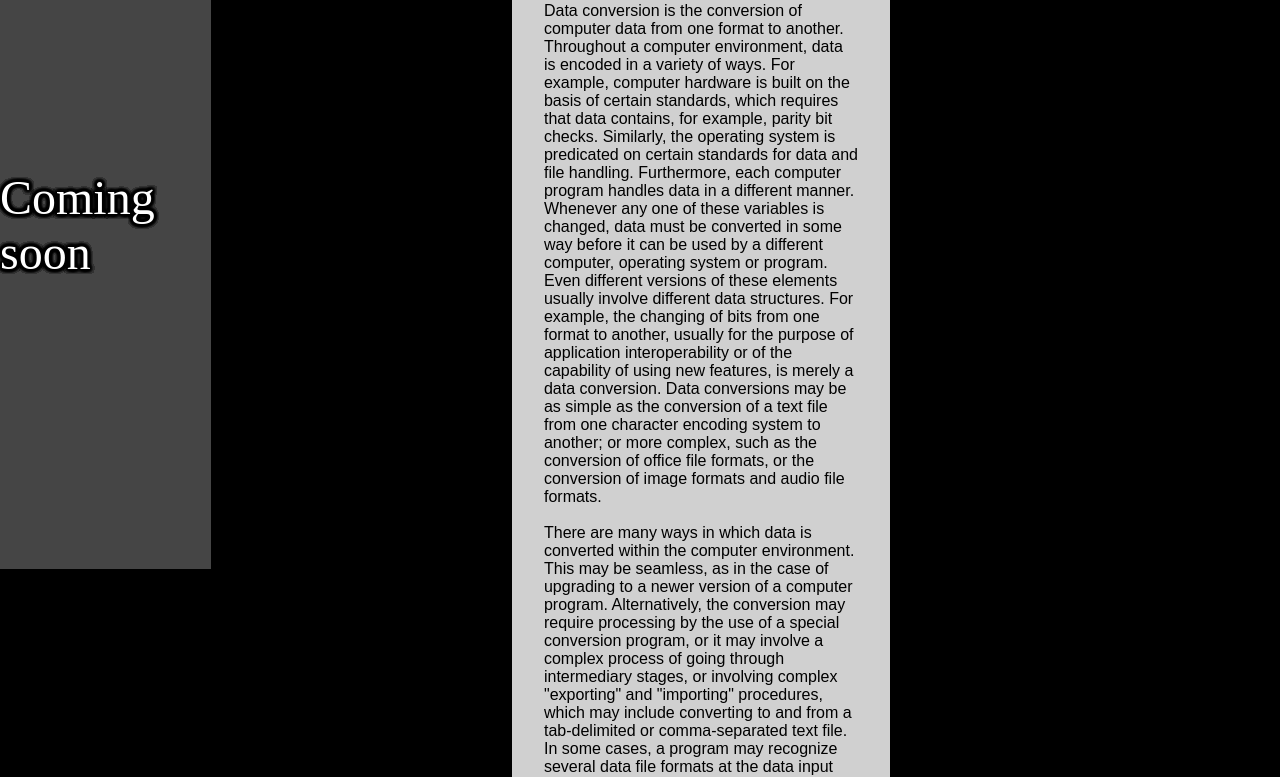
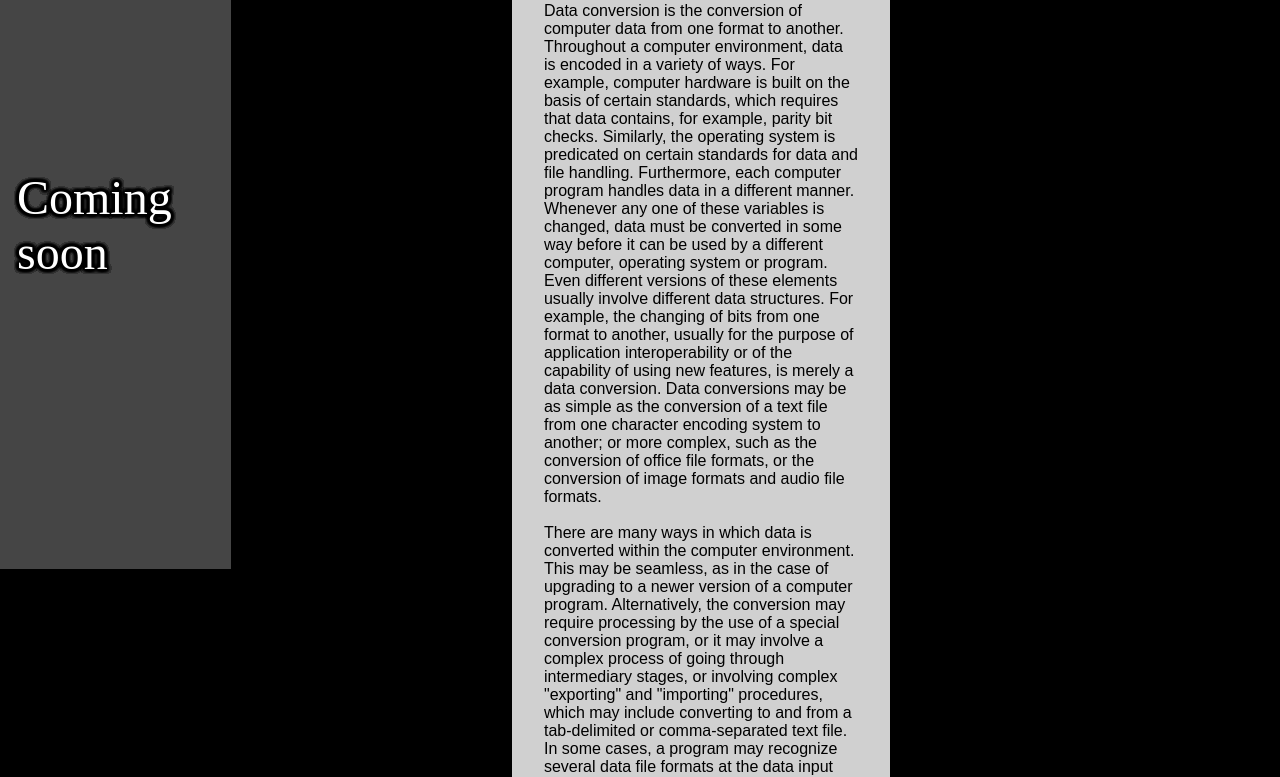
Before and after one commit to kuza11/web, a plain HTML site: page HW/MC homepage.html in a window 1280 px wide. Shown: the part 235-1012 px from the top of the page. Drawn offline with Linux system fonts and the light colour scheme.

Commit message:
almost done

```diff
--- a/HW/style.css
+++ b/HW/style.css
@@ -104,7 +104,7 @@ a:visited {
 
 ul {
     list-style-type: none;
-    width: 211px;
+    width: 231px;
     padding: 0;
     margin: 0;
 }
@@ -117,6 +117,7 @@ li {
     text-shadow: 0 0 4px black, 0 0 4px black, 0 0 4px black, 0 0 4px black, 0 0 4px black, 0 0 4px black, 0 0 4px black, 0 0 4px black, 0 0 4px black, 0 0 4px black, 0 0 4px black, 0 0 4px black, 0 0 4px black, 0 0 4px black, 0 0 4px black, 0 0 4px black, 0 0 4px black, 0 0 4px black, 0 0 4px black, 0 0 4px black;
     padding-top: calc(50vh - 111px);
     padding-bottom: calc(50vh - 111px);
+    padding-left: 17px;
 }
 
 footer {
```
